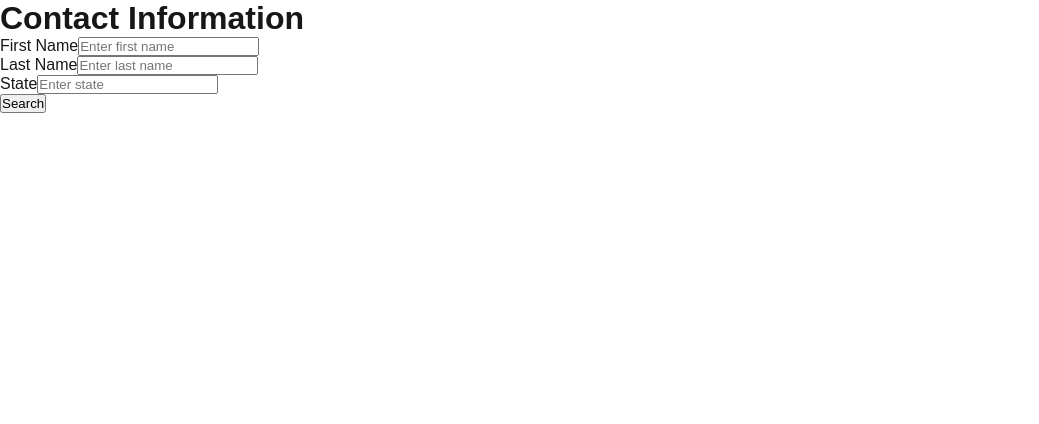
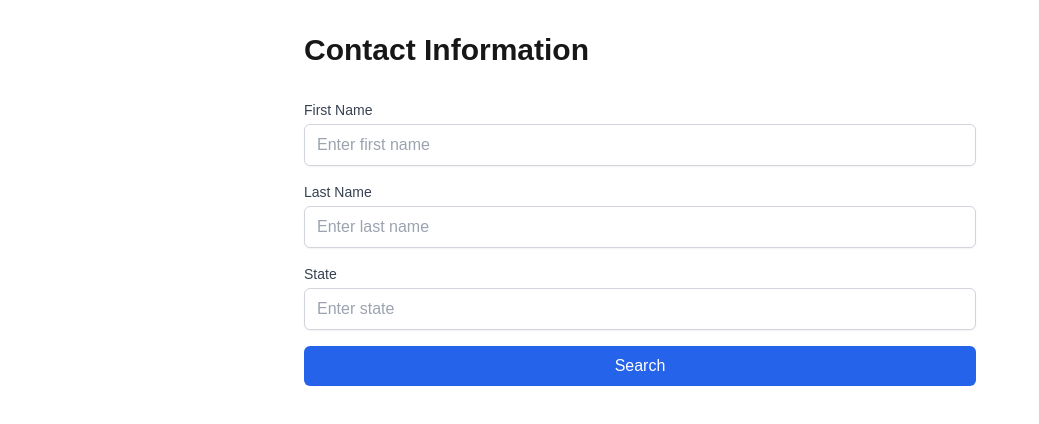
Before and after one commit to jeremyprompt/NGP_VAN_Additional_Phones, a Next.js app: page / in a window 1280 px wide. Shown: the top 424 px of the page, without its empty margins (0-1039 px from the left). Built offline with nearby package versions, Linux system fonts and the light colour scheme.

Commit message:
Set up Tailwind CSS and PostCSS for styling

```diff
--- a/app/globals.css
+++ b/app/globals.css
@@ -1,3 +1,7 @@
+@tailwind base;
+@tailwind components;
+@tailwind utilities;
+
 :root {
   --background: #ffffff;
   --foreground: #171717;
--- /dev/null
+++ b/postcss.config.js
@@ -0,0 +1,6 @@
+module.exports = {
+  plugins: {
+    '@tailwindcss/postcss7-compat': {},
+    autoprefixer: {},
+  },
+}
--- /dev/null
+++ b/tailwind.config.js
@@ -0,0 +1,12 @@
+/** @type {import('tailwindcss').Config} */
+module.exports = {
+  content: [
+    './pages/**/*.{js,ts,jsx,tsx,mdx}',
+    './components/**/*.{js,ts,jsx,tsx,mdx}',
+    './app/**/*.{js,ts,jsx,tsx,mdx}',
+  ],
+  theme: {
+    extend: {},
+  },
+  plugins: [],
+}
```
Also changed, not shown: package.json (+7 -3 lines), 1 other file (tests, documents, lock files or other folders).
